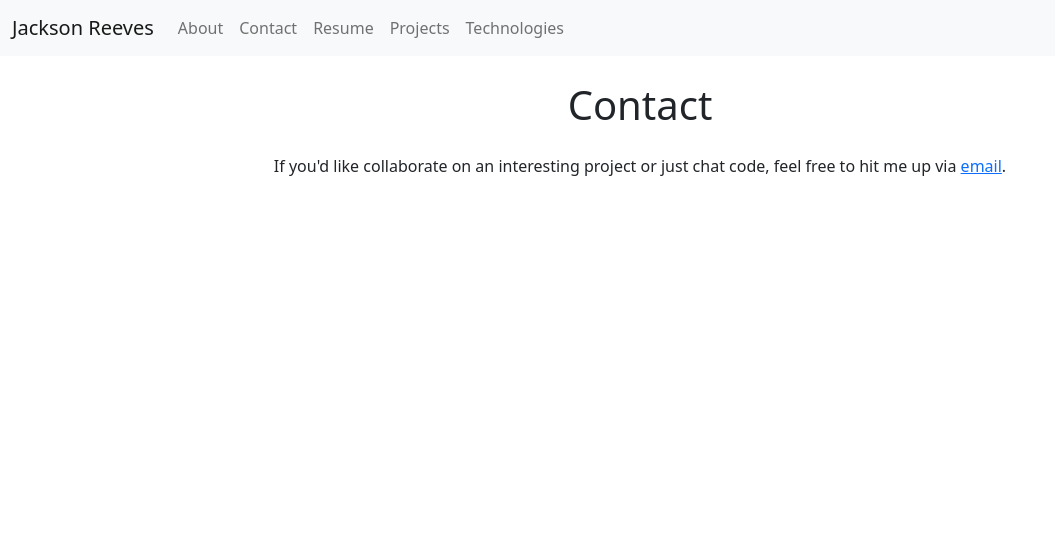
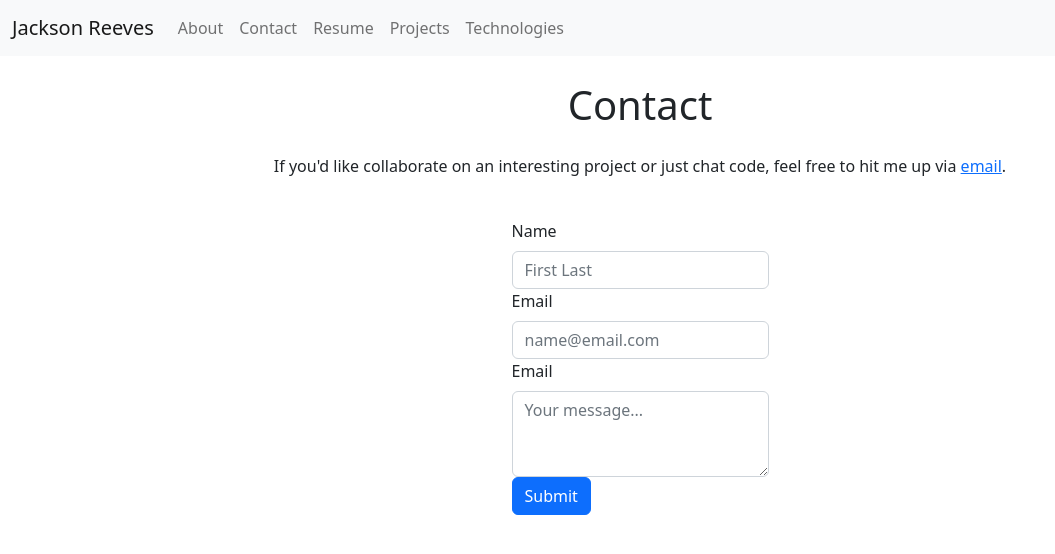
Before and after one commit to jtreeves/portfolio-react, a React (Create React App) app: page /contact in a window 1280 px wide. Shown: the top 554 px of the page, without its empty margins (0-1055 px from the left). Built offline with nearby package versions, Linux system fonts and the light colour scheme.

Commit message:
[Contact] Add form

```diff
--- a/src/pages/Contact.jsx
+++ b/src/pages/Contact.jsx
@@ -1,4 +1,29 @@
+import { useState } from 'react'
+import { Form, Button } from 'react-bootstrap'
+
 function Contact() {
+    const [formData, setFormData] = useState({
+        name: '',
+        email: '',
+        message: ''
+    })
+
+    const handleChange = (event) => {
+        event.preventDefault()
+        const key = event.target.name
+        const value = event.target.value
+        setFormData({...formData, [key]: value})
+    }
+
+    const handleSubmit = (event) => {
+        event.preventDefault()
+        setFormData({
+            name: '',
+            email: '',
+            message: ''
+        })
+    }
+
     return (
         <main id='contact'>
             <h1>Contact</h1>
@@ -6,6 +31,49 @@ function Contact() {
             <p>
                 If you'd like collaborate on an interesting project or just chat code, feel free to hit me up via <a href='mailto:jr@jacksonreeves.com'>email</a>.
             </p>
+
+            <Form onSubmit={handleSubmit} id='contact-form'>
+                <Form.Group>
+                    <Form.Label>Name</Form.Label>
+
+                    <Form.Control
+                        type='text'
+                        placeholder='First Last'
+                        name='name'
+                        value={formData.name}
+                        onChange={handleChange}
+                    />
+                </Form.Group>
+
+                <Form.Group>
+                    <Form.Label>Email</Form.Label>
+
+                    <Form.Control
+                        type='email'
+                        placeholder='name@email.com'
+                        name='email'
+                        value={formData.email}
+                        onChange={handleChange}
+                    />
+                </Form.Group>
+
+                <Form.Group>
+                    <Form.Label>Email</Form.Label>
+
+                    <Form.Control
+                        as='textarea'
+                        rows={3}
+                        placeholder='Your message...'
+                        name='message'
+                        value={formData.message}
+                        onChange={handleChange}
+                    />
+                </Form.Group>
+
+                <Button type='submit' form='contact-form'>
+                    Submit
+                </Button>
+            </Form>
         </main>
     )
 }
```
